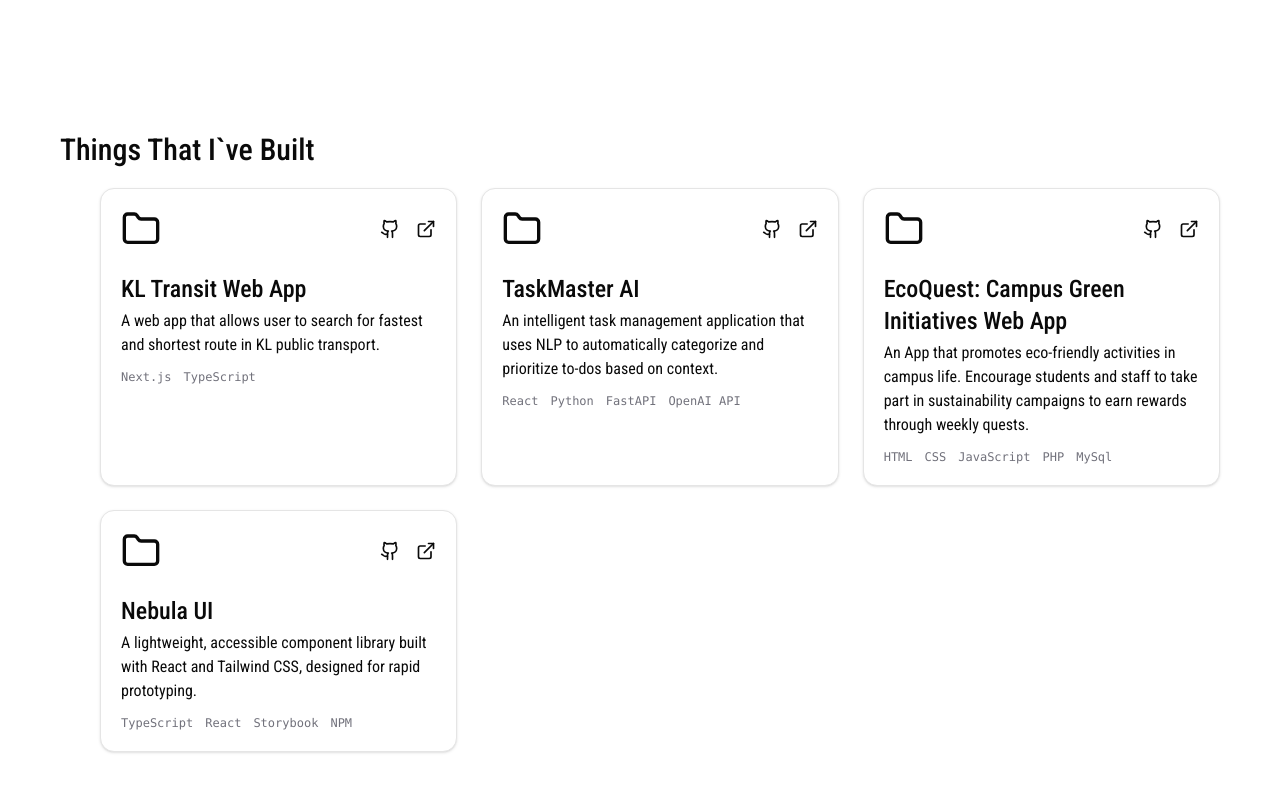
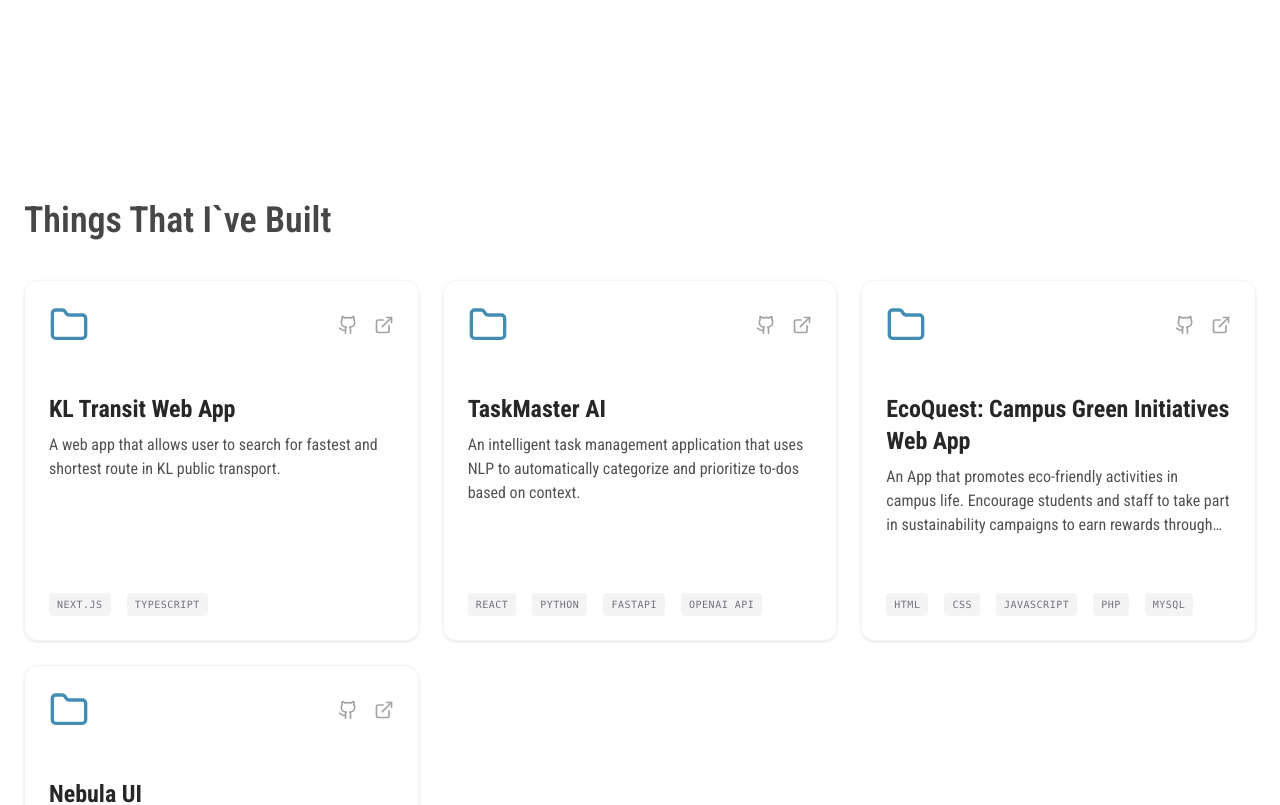
Before and after one commit to lw112k/My-Portfolio, a Next.js app: page / in a window 1280 px wide. Shown: the part 2280-3085 px from the top of the page. Built offline with nearby package versions, Linux system fonts and the light colour scheme.

Commit message:
Fix and Clean Code for Project page

```diff
--- a/components/project.tsx
+++ b/components/project.tsx
@@ -9,31 +9,57 @@ import { ExternalLink, Folder, Github } from 'lucide-react';
 
 export default function Project() {
     return (
-        <div className='py-3 mx-15'>
-            <h1 className='container mx-auto text-3xl font-medium mb-5'>Things That I`ve Built</h1>
-            <div className='grid grid-cols-1 md:grid-cols-2 lg:grid-cols-3 gap-6 ml-10'>
-                {DATA.projects.map((project,index) =>(
-                    <Card className='container mx-auto p-5' key={index}>
-                        <div className='flex justify-between items-center'>
-                            <Folder className='w-10 h-10'/>
-                            <div className='gap-4 flex'>
-                                <a href={project.github}><Github className='w-5 h-5 '/></a>
-                                <a href={project.link}><ExternalLink className='w-5 h-5'/></a>
+        <section className="min-h-screen w-full py-20 flex flex-col items-center justify-center scroll-mt-20">
+            <div className="container mx-auto px-6">
+
+                {/*Section Header*/}
+                <h1 className='text-3xl md:text-4xl font-semibold mb-10 text-cape-cod-700'>
+                    Things That I`ve Built
+                </h1>
+                {/* Grid Layout */}
+                <div className='grid grid-cols-1 md:grid-cols-2 lg:grid-cols-3 gap-6'>
+                    {DATA.projects.map((project, index) => (
+                        <Card
+                            className='p-6 flex flex-col h-full bg-white/50 backdrop-blur-sm border-cape-cod-100 hover:-translate-y-2 transition-transform duration-300'
+                            key={index}
+                        >
+                            {/* Icons Row */}
+                            <div className='flex justify-between items-center mb-6'>
+                                <Folder className='w-10 h-10 text-cornflower-500' />
+                                <div className='flex gap-4 text-cape-cod-400'>
+                                    {project.github && (
+                                        <a href={project.github} target="_blank" className='hover:text-cornflower-500 transition-colors'>
+                                            <Github className='w-5 h-5' />
+                                        </a>
+                                    )}
+                                    {project.link && (
+                                        <a href={project.link} target="_blank" className='hover:text-cornflower-500 transition-colors'>
+                                            <ExternalLink className='w-5 h-5' />
+                                        </a>
+                                    )}
+                                </div>
                             </div>
-                        </div>
-                        <div>
-                            <h1 className='text-2xl font-medium mb-1'>{project.title}</h1>
-                            <p className= 'font-normal mb-3'>{project.description}</p>
-                            <ul className="flex flex-wrap gap-3 mt-auto font-mono text-xs text-zinc-500">
+
+                            {/* Content Row */}
+                            <div className='flex-grow'>
+                                <h3 className='text-2xl font-bold mb-2 text-cape-cod-800'>{project.title}</h3>
+                                <p className='text-cape-cod-600 font-normal mb-4 line-clamp-3'>
+                                    {project.description}
+                                </p>
+                            </div>
+
+                            {/* Tech Tags */}
+                            <ul className="flex flex-wrap gap-x-4 gap-y-2 mt-4 font-mono text-[10px] uppercase tracking-wider text-zinc-500">
                                 {project.tech.map((tech) => (
-                                    <li key={tech}>{tech}</li>
+                                    <li key={tech} className="bg-zinc-100 px-2 py-1 rounded">
+                                        {tech}
+                                    </li>
                                 ))}
                             </ul>
-                        </div>
-                    </Card>
-                ))}
+                        </Card>
+                    ))}
+                </div>
             </div>
-        </div>
-
+        </section>
     );
 }
```
